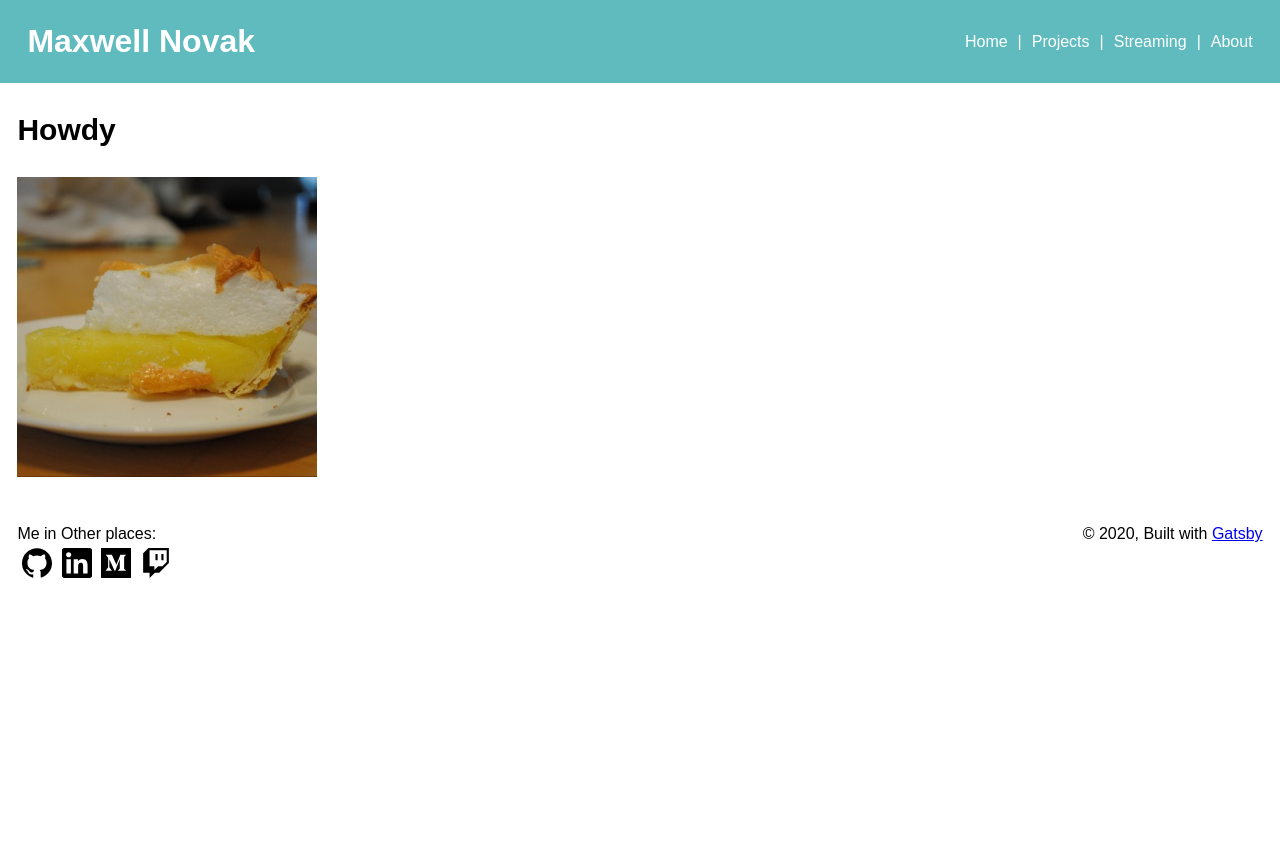
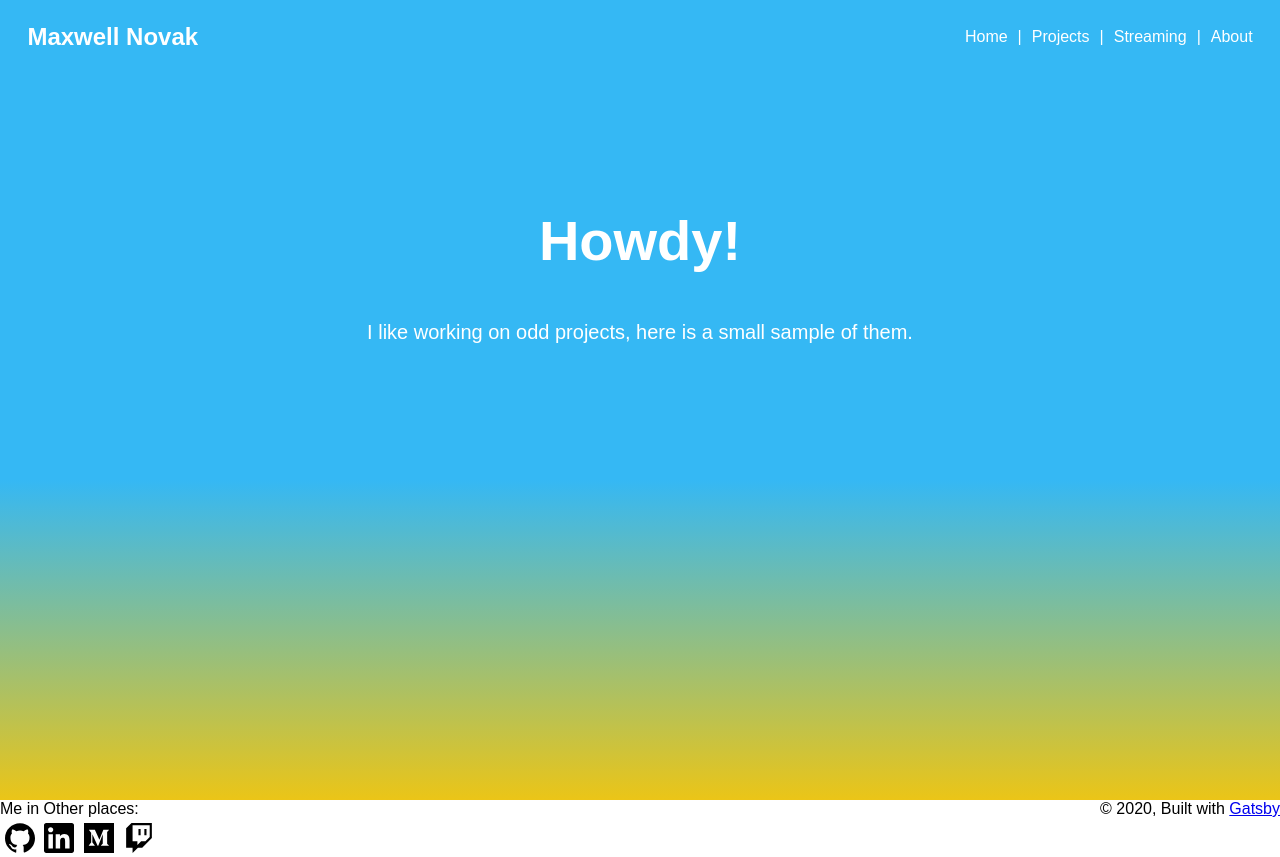
Before and after one commit to maxnovak/personal-site, a Gatsby site: page / in a window 1280 px wide. Before the commit the page ends 800 px from the top, so only its background shows below. Built offline with nearby package versions, Linux system fonts and the light colour scheme; Gatsby itself is replaced by a stand-in of ours.

Commit message:
Make welcome text and clean up styles

```diff
--- a/src/components/Footer.jsx
+++ b/src/components/Footer.jsx
@@ -8,7 +8,6 @@ import twitch from "images/twitch.svg";
 const Container = styled.footer`
   display: flex;
   justify-content: space-between;
-  margin-top: 3rem;
 `;
 
 const Image = styled.a`
--- a/src/components/Header.jsx
+++ b/src/components/Header.jsx
@@ -2,13 +2,17 @@ import PropTypes from "prop-types";
 import React from "react";
 import styled from "styled-components";
 
-const Container = styled.header`
+const Container = styled.nav`
   display: flex;
+  position: fixed;
+  top: 0;
+  left: 0;
+  right: 0;
+  z-index: 2;
+  margin: 0 auto;
+  padding: 1.45rem 1.0875rem;
   justify-content: space-between;
-  background-color: #60BBBF;
-  margin: 0 auto;
-  maxWidth: 960;
-  padding: 1.45rem 1.0875rem;
+  background-color: #35b8f4;
 `;
 
 const H1 = styled.h1`
--- a/src/components/Layout.jsx
+++ b/src/components/Layout.jsx
@@ -13,8 +13,6 @@ import { Header, Footer }  from "components";
 
 const Body = styled.div`
   margin: 0 auto;
-  maxWidth: 960;
-  padding: 0 1.0875rem;
 `;
 
 export const Layout = ({image, children }) => {
@@ -36,7 +34,7 @@ export const Layout = ({image, children }) => {
         image={image}
       />
       <Body>
-        <div>{children}</div>
+        {children}
         <Footer></Footer>
       </Body>
     </React.Fragment>
--- a/src/components/Welcome.jsx
+++ b/src/components/Welcome.jsx
@@ -1,17 +1,31 @@
 import React from "react";
 import styled from "styled-components";
-import { Image } from "components";
+
+const Container = styled.div`
+  text-align: center;
+  background: linear-gradient(180deg, #35b8f4 60%, #ebc517 100%);
+  background-clip: padding-box;
+  min-height: 100vh;
+`;
 
 const BigText = styled.p`
+  margin: 0;
+  padding-top: 13rem;
   font-weight: 800;
-  font-size: 1.875rem;
+  font-size: 3.5rem;
+  color: #FFFFFF;
+`;
+
+const Subtext = styled.p`
+  margin: 0;
+  padding-top: 3rem;
+  font-size: 1.25rem;
+  color: #FFFFFF;
 `;
 
 export const Welcome = () => (
-  <React.Fragment>
-    <BigText>Howdy</BigText>
-    <div style={{ maxWidth: "300px", marginBottom: "1.45rem" }}>
-      <Image />
-    </div>
-  </React.Fragment>
+  <Container>
+    <BigText>Howdy!</BigText>
+    <Subtext>I like working on odd projects, here is a small sample of them.</Subtext>
+  </Container>
 );
```
